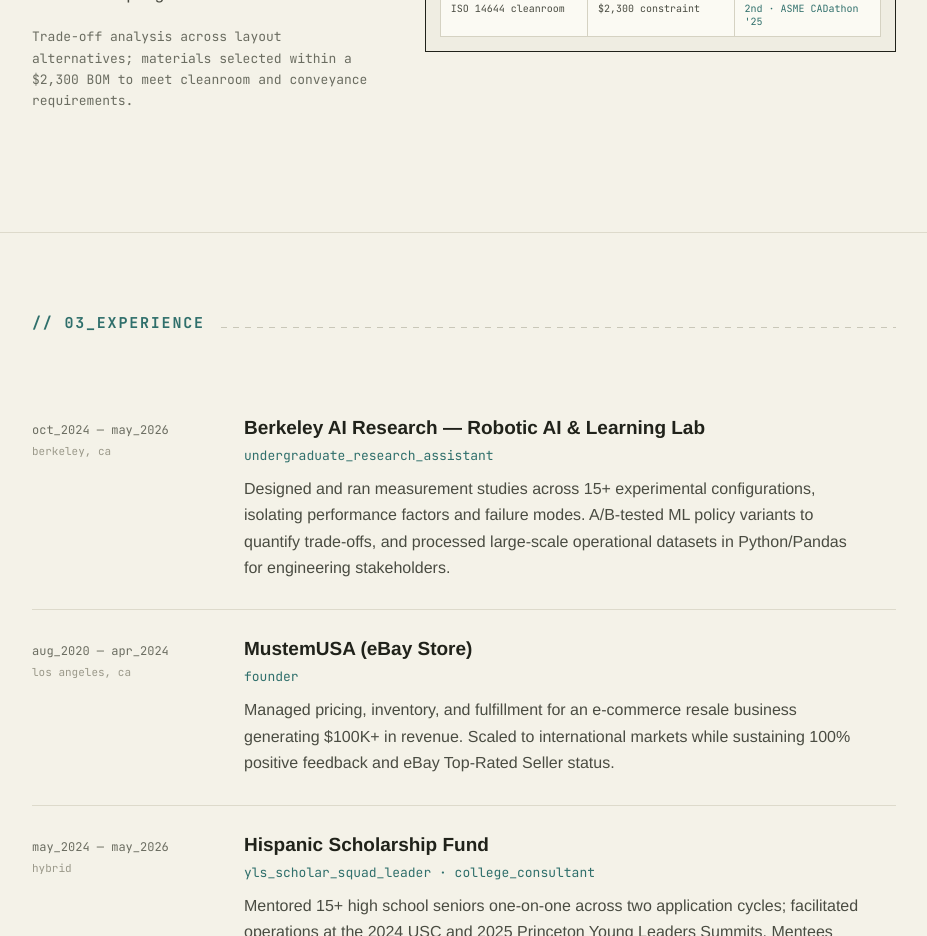
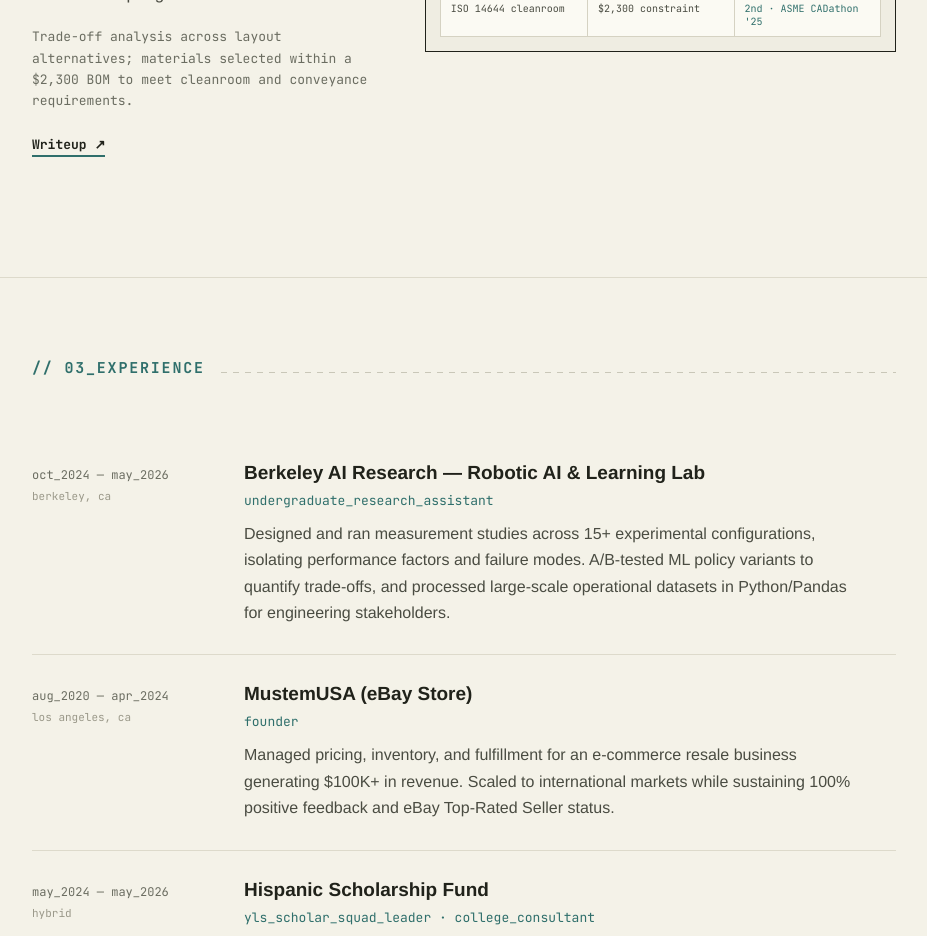
Before and after one commit to KangJustin/Justin-Kang-Portfolio, a React (Vite) app: page / in a window 1280 px wide. Shown: the part 2300-3236 px from the top of the page, without its empty margins (296-1223 px from the left). Built offline with nearby package versions, Linux system fonts and the light colour scheme.

Commit message:
Add Skyline Transport writeup PDF and link
Co-Authored-By: Claude Fable 5 <noreply@anthropic.com>

```diff
--- a/src/data/projects.ts
+++ b/src/data/projects.ts
@@ -50,6 +50,6 @@ export const projects: Project[] = [
       'Trade-off analysis across layout alternatives; materials selected within a $2,300 BOM to meet cleanroom and conveyance requirements.',
     windowTitle: 'skyline_transport — assembly_dwg_03',
     preview: { kind: 'mock', mock: 'skyline' },
-    links: [],
+    links: [{ label: 'Writeup ↗', href: '/skyline-transport-writeup.pdf', primary: true }],
   },
 ]
```
Also changed, not shown: 1 other file (tests, documents, lock files or other folders).
